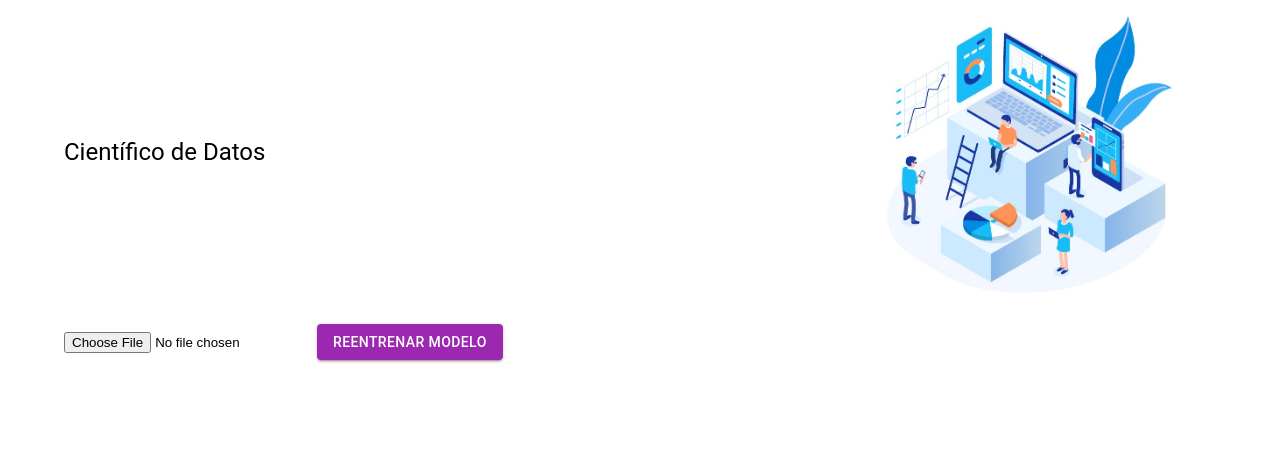
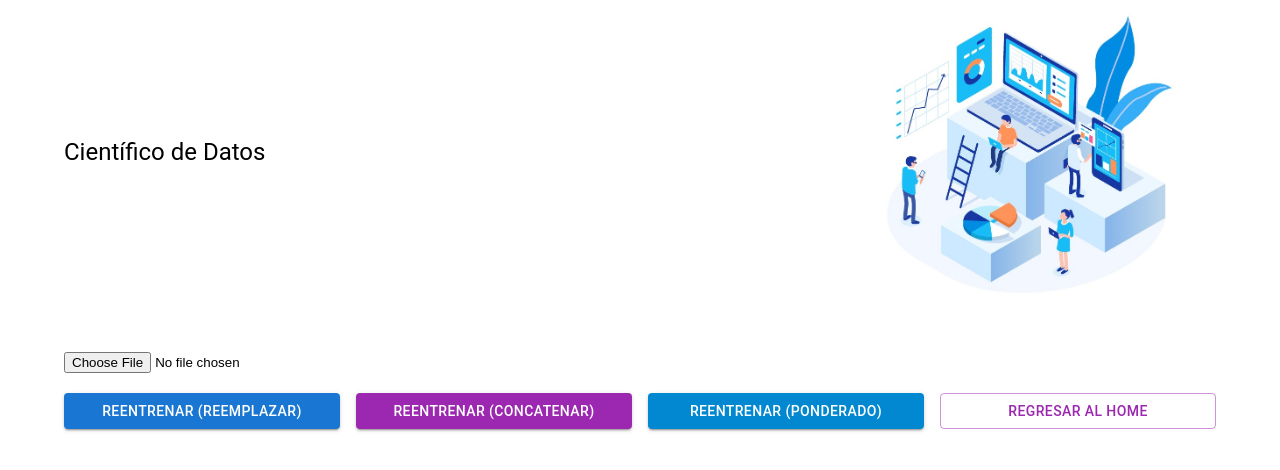
Before and after one commit to Jd-briceno/Front_BI, a React (Create React App) app: page /scientist in a window 1280 px wide. Shown: the top 470 px of the page. Built offline with nearby package versions, Linux system fonts and the light colour scheme.

Commit message:
Frontend Final

```diff
--- a/src/components/DataAnalyst.js
+++ b/src/components/DataAnalyst.js
@@ -1,10 +1,12 @@
 import React, { useState } from 'react';
 import { TextField, Button, Typography, Container, Grid, CircularProgress } from '@mui/material';
+import { useNavigate } from 'react-router-dom';
 
 function DataAnalyst() {
   const [text, setText] = useState('');
   const [result, setResult] = useState(null);
   const [loading, setLoading] = useState(false);
+  const navigate = useNavigate();
 
   const handleAnalyze = async () => {
     setLoading(true);
@@ -31,7 +33,7 @@ function DataAnalyst() {
 
   return (
     <Container>
-      <Grid container spacing={2} alignItems="center">
+      <Grid container spacing={2} alignItems="center" style={{ marginBottom: '20px' }}>
         <Grid item xs={8}>
           <Typography variant="h5" gutterBottom>
             Analista de Datos
@@ -59,8 +61,16 @@ function DataAnalyst() {
         color="primary"
         onClick={handleAnalyze}
         disabled={loading}
+        style={{ marginRight: '10px' }}
       >
         {loading ? <CircularProgress size={24} /> : 'Analizar'}
+      </Button>
+      <Button
+        variant="outlined"
+        color="secondary"
+        onClick={() => navigate('/')}
+      >
+        Regresar al Home
       </Button>
 
       {result && (
--- a/src/components/DataScientist.js
+++ b/src/components/DataScientist.js
@@ -1,34 +1,34 @@
 import React, { useState } from 'react';
 import { Button, Typography, Container, Grid, CircularProgress } from '@mui/material';
-import * as XLSX from 'xlsx';
+import { useNavigate } from 'react-router-dom';
 
 function DataScientist() {
   const [file, setFile] = useState(null);
+  const [loading, setLoading] = useState(false);
   const [result, setResult] = useState(null);
-  const [loading, setLoading] = useState(false);
+  const navigate = useNavigate();
 
   const handleFileChange = (event) => {
     setFile(event.target.files[0]);
   };
 
-  const handleRetrain = async () => {
+  const handleRetrain = async (method) => {
     if (!file) {
       alert('Por favor, selecciona un archivo Excel antes de reentrenar.');
       return;
     }
 
     setLoading(true);
+    const formData = new FormData();
+    formData.append('file', file);
+
     try {
-      const data = await readExcel(file);
-      const response = await fetch('http://localhost:8000/retrain', {
+      const response = await fetch(`http://localhost:8000/retrain_${method}`, {
         method: 'POST',
-        headers: {
-          'Content-Type': 'application/json',
-        },
-        body: JSON.stringify(data),
+        body: formData,
       });
-      const result = await response.json();
-      setResult(result);
+      const data = await response.json();
+      setResult(data);
     } catch (error) {
       console.error('Error:', error);
       setResult({ error: error.message || 'Ocurrió un error al reentrenar el modelo.' });
@@ -37,29 +37,9 @@ function DataScientist() {
     }
   };
 
-  const readExcel = (file) => {
-    return new Promise((resolve, reject) => {
-      const reader = new FileReader();
-      reader.onload = (e) => {
-        const data = new Uint8Array(e.target.result);
-        const workbook = XLSX.read(data, { type: 'array' });
-        const sheetName = workbook.SheetNames[0];
-        const worksheet = workbook.Sheets[sheetName];
-        const json = XLSX.utils.sheet_to_json(worksheet);
-
-        const texts = json.map(row => ({ Textos_espanol: row.Textos_espanol }));
-        const labels = json.map(row => row.sdg);
-
-        resolve({ texts, labels });
-      };
-      reader.onerror = (error) => reject(error);
-      reader.readAsArrayBuffer(file);
-    });
-  };
-
   return (
     <Container>
-      <Grid container spacing={2} alignItems="center">
+      <Grid container spacing={2} alignItems="center" style={{ marginBottom: '20px' }}>
         <Grid item xs={8}>
           <Typography variant="h5" gutterBottom>
             Científico de Datos
@@ -81,14 +61,53 @@ function DataScientist() {
         style={{ marginTop: '20px', marginBottom: '20px' }}
       />
 
+      <Grid container spacing={2}>
+        <Grid item xs={3}>
+          <Button
+            variant="contained"
+            color="primary"
+            onClick={() => handleRetrain('replace')}
+            disabled={loading}
+            fullWidth
+          >
+            Reentrenar (Reemplazar)
+          </Button>
+        </Grid>
+        <Grid item xs={3}>
           <Button
             variant="contained"
             color="secondary"
-        onClick={handleRetrain}
+            onClick={() => handleRetrain('concatenate')}
             disabled={loading}
+            fullWidth
           >
-        {loading ? <CircularProgress size={24} /> : 'Reentrenar Modelo'}
+            Reentrenar (Concatenar)
           </Button>
+        </Grid>
+        <Grid item xs={3}>
+          <Button
+            variant="contained"
+            color="info"
+            onClick={() => handleRetrain('weighted')}
+            disabled={loading}
+            fullWidth
+          >
+            Reentrenar (Ponderado)
+          </Button>
+        </Grid>
+        <Grid item xs={3}>
+          <Button
+            variant="outlined"
+            color="secondary"
+            onClick={() => navigate('/')}
+            fullWidth
+          >
+            Regresar al Home
+          </Button>
+        </Grid>
+      </Grid>
+
+      {loading && <CircularProgress style={{ marginTop: '20px' }} />}
 
       {file && (
         <Typography variant="subtitle1" marginTop={2}>
@@ -104,12 +123,7 @@ function DataScientist() {
           {result.error ? (
             <Typography color="error">{result.error}</Typography>
           ) : (
-            <>
-              <Typography>Mensaje: {result.message}</Typography>
-              <Typography>F1 Score: {result.metrics.f1_score.toFixed(4)}</Typography>
-              <Typography>Precision: {result.metrics.precision.toFixed(4)}</Typography>
-              <Typography>Recall: {result.metrics.recall.toFixed(4)}</Typography>
-            </>
+            <Typography>{result.message}</Typography>
           )}
         </div>
       )}
```
Also changed, not shown: 1 other file (tests, documents, lock files or other folders). Lines whose indentation alone changed are shown as unchanged.
